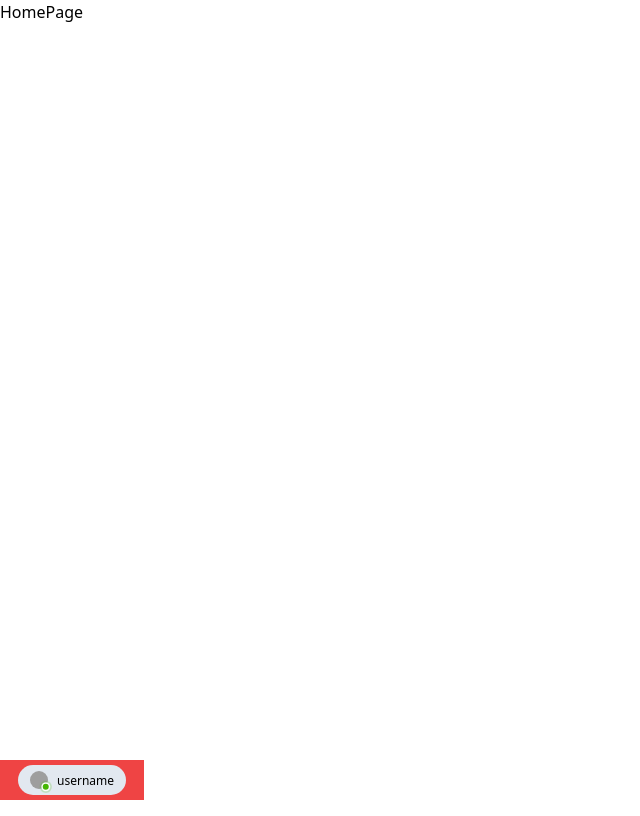
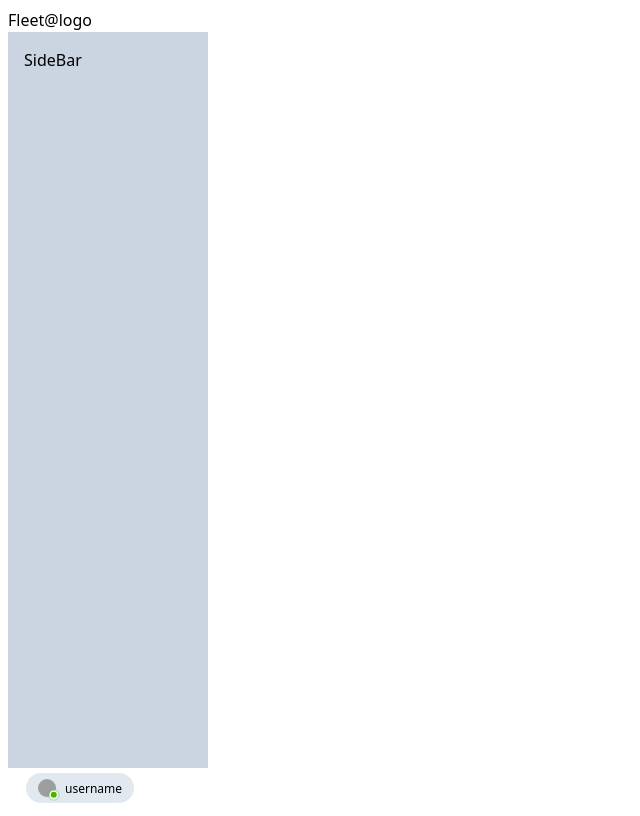
Before and after one commit to paulwritescode/Telematics, a React (Vite) app in the folder Telematics/: page / in a window 1280 px wide. Shown: the whole page, without its empty margins (0-640 px from the left). Built offline with nearby package versions, Linux system fonts and the light colour scheme; grey boxes are pictures that could not be loaded.

Commit message:
templating being done here

```diff
--- a/Telematics/src/components/brand/brandName.jsx
+++ b/Telematics/src/components/brand/brandName.jsx
@@ -1,7 +1,7 @@
 import React from "react";
 
-function brandName() {
-  return <div>Fleet</div>;
+function BrandName() {
+  return <div>Fleet@logo</div>;
 }
 
-export default brandName;
+export default BrandName;
--- a/Telematics/src/components/contents/HomePage.jsx
+++ b/Telematics/src/components/contents/HomePage.jsx
@@ -1,17 +1,17 @@
 import React from "react";
 
 // sections
+import BrandName from "../brand/brandName";
+import SideBar from "../sections/sidebar/sideBar";
 import UserProfile from "../sections/userProfile/UserProfile";
 
 function HomePage() {
   return (
     <>
-      <div className="flex flex-col items-start justify-between h-screen">
-        <h1>HomePage</h1>
-
-        <div className="flex flex-col items-start bg-red-500">
-          <UserProfile />
-        </div>
+      <div className="flex flex-col items-start justify-between h-screen ">
+        <BrandName />
+        <SideBar />
+        <UserProfile />
       </div>
     </>
   );
@@ -19,9 +19,8 @@ function HomePage() {
 
 export default HomePage;
 
-// imort the logo here
-// import the user profile here
+// imort the logo here (brandname) Done
+// import the user profile here Done
 // import the sidebar here
 // import the navbar here
-
 // create all these above items
--- /dev/null
+++ b/Telematics/src/components/sections/sidebar/sideBar.jsx
@@ -0,0 +1,11 @@
+import React from "react";
+
+function SideBar() {
+  return (
+    <>
+      <div className="h-screen p-4 w-[200px] bg-slate-300">SideBar</div>
+    </>
+  );
+}
+
+export default SideBar;
--- a/Telematics/src/layout/pages.jsx
+++ b/Telematics/src/layout/pages.jsx
@@ -4,7 +4,9 @@ import { Outlet } from "react-router-dom";
 function Pages() {
   return (
     <>
-      <Outlet />
+      <div className="p-2">
+        <Outlet />
+      </div>
     </>
   );
 }
```
